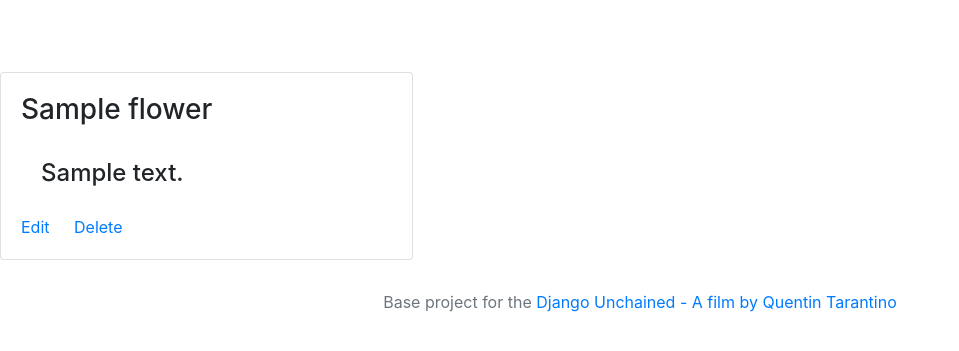
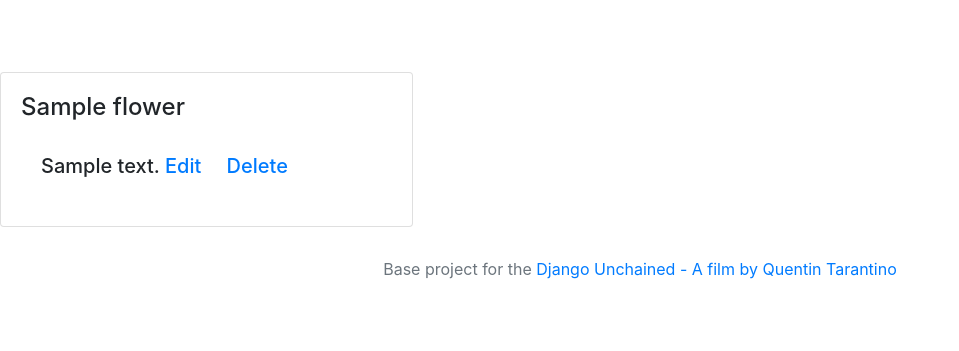
Before and after one commit to seanitida/tapsearch, a Django app: page / in a window 1280 px wide. Shown: the part 38-389 px from the top of the page, without its empty margins (0-959 px from the left). Run offline with Django 3.2, Linux system fonts and the light colour scheme; tables that the repository leaves empty hold one stand-in row (values such as "Sample post"); some libraries are stand-ins or nearby versions.

Commit message:
My Django Girls app, first commit

```diff
--- a/myapp/templates/myapp/index.html
+++ b/myapp/templates/myapp/index.html
@@ -41,8 +41,8 @@
 		{% for flower in flowers %}
 			<div class="card">
 				<div class="card-body">
-					<h3 class="card-title">{{ flower.title }}</h5>
-					<h4 class ='card-body'>{{ flower.description | truncatechars:100}}</h4>
+					<h4 class="card-title">{{ flower.title }}</h4>
+					<h5 class ='card-body'>{{ flower.description | truncatechars:100}}</h45>
 					<a href="/admin/myapp/flower/{{ flower.id }}/change/"class="card-link">Edit</a>
 					<a href="/admin/myapp/flower/{{ flower.id }}/delete/"class="card-link">Delete</a>
 				</div>
```
